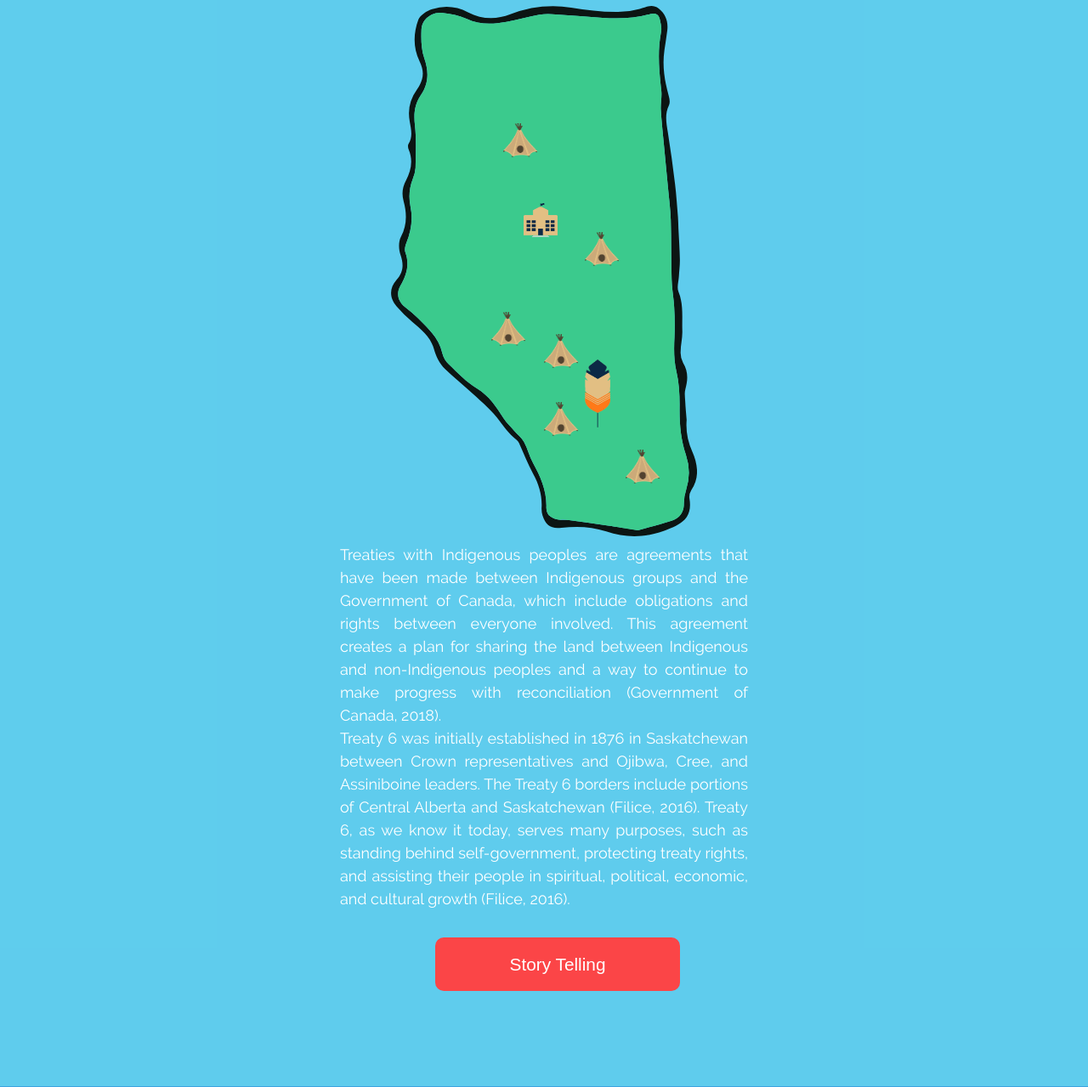
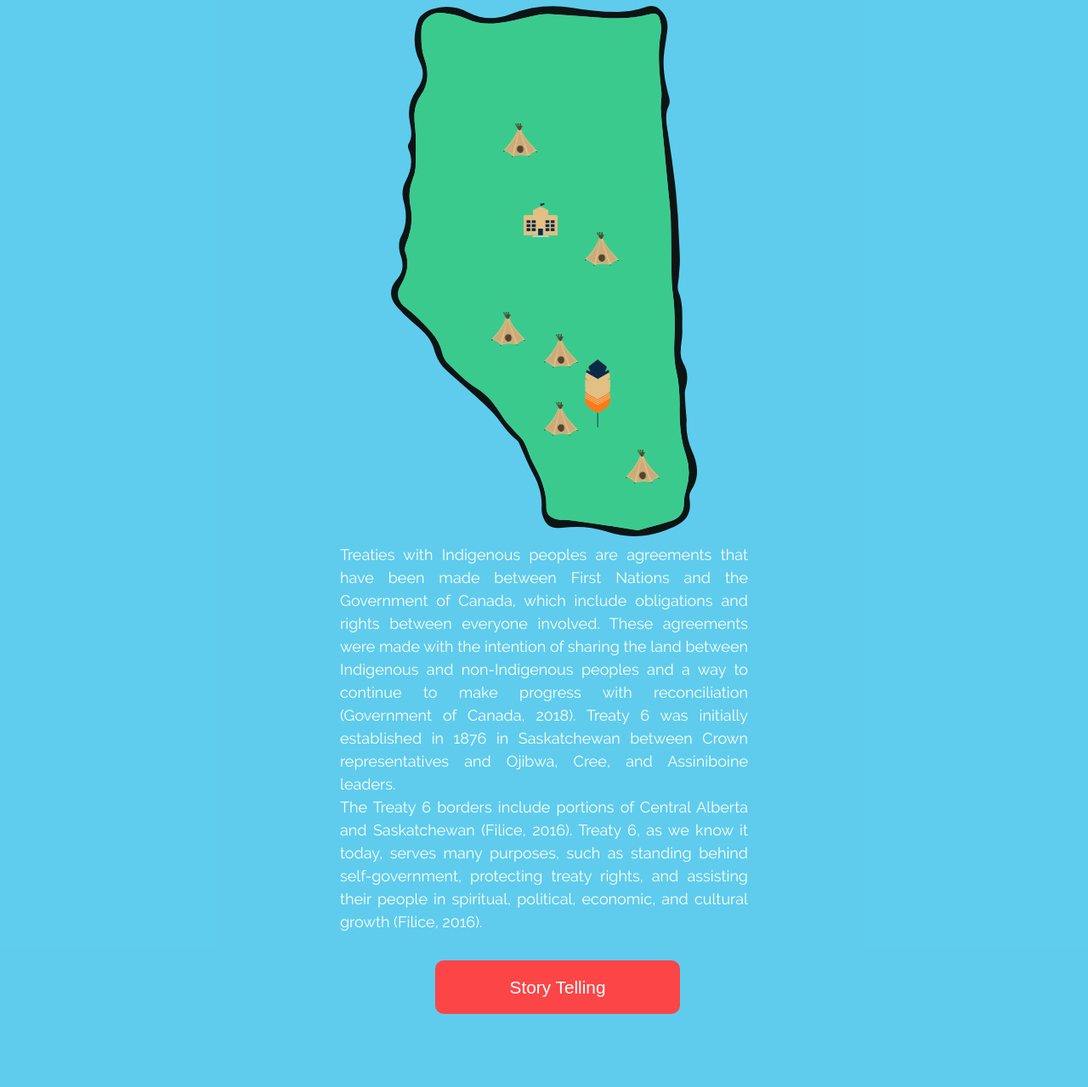
Before and after one commit to DylanJoslin/knocket, a Django app: template home/templates/home/local-alberta.html in a window 1280 px wide. Shown: the part 410-1689 px from the top of the page at 85% size. Run offline with Django 3.2, Linux system fonts and the light colour scheme; the template is opened without the code that fills it, so the values that code supplies are empty; some libraries are stand-ins or nearby versions; some web fonts are replaced.

Commit message:
updated to bretts version of content

```diff
--- a/home/templates/home/local-alberta.html
+++ b/home/templates/home/local-alberta.html
@@ -44,8 +44,8 @@
                 </div>
             </div>
             <div class="treaty-content white">
-                <p>Treaties with Indigenous peoples are agreements that have been made between Indigenous groups and the Government of Canada, which include obligations and rights between everyone involved. This agreement creates a plan for sharing the land between Indigenous and non-Indigenous peoples and a way to continue to make progress with reconciliation (Government of Canada, 2018).</p>
-                <p>Treaty 6 was initially established in 1876 in Saskatchewan between Crown representatives and Ojibwa, Cree, and Assiniboine leaders. The Treaty 6 borders include portions of Central Alberta and Saskatchewan (Filice, 2016). Treaty 6, as we know it today, serves many purposes, such as standing behind self-government, protecting treaty rights, and assisting their people in spiritual, political, economic, and cultural growth (Filice, 2016).</p>
+                <p>Treaties with Indigenous peoples are agreements that have been made between First Nations and the Government of Canada, which include obligations and rights between everyone involved. These agreements were made with the intention of sharing the land between Indigenous and non-Indigenous peoples and a way to continue to make progress with reconciliation (Government of Canada, 2018). Treaty 6 was initially established in 1876 in Saskatchewan between Crown representatives and Ojibwa, Cree, and Assiniboine leaders.</p>
+                <p>The Treaty 6 borders include portions of Central Alberta and Saskatchewan (Filice, 2016). Treaty 6, as we know it today, serves many purposes, such as standing behind self-government, protecting treaty rights, and assisting their people in spiritual, political, economic, and cultural growth (Filice, 2016).</p>
                 <div class="learn-more-local-buttons">
                     <a class="map-local-link" href="#">Story Telling</a>
                     <!-- <a class="map-local-link" href="#">Cultural Teachings</a> -->
```
